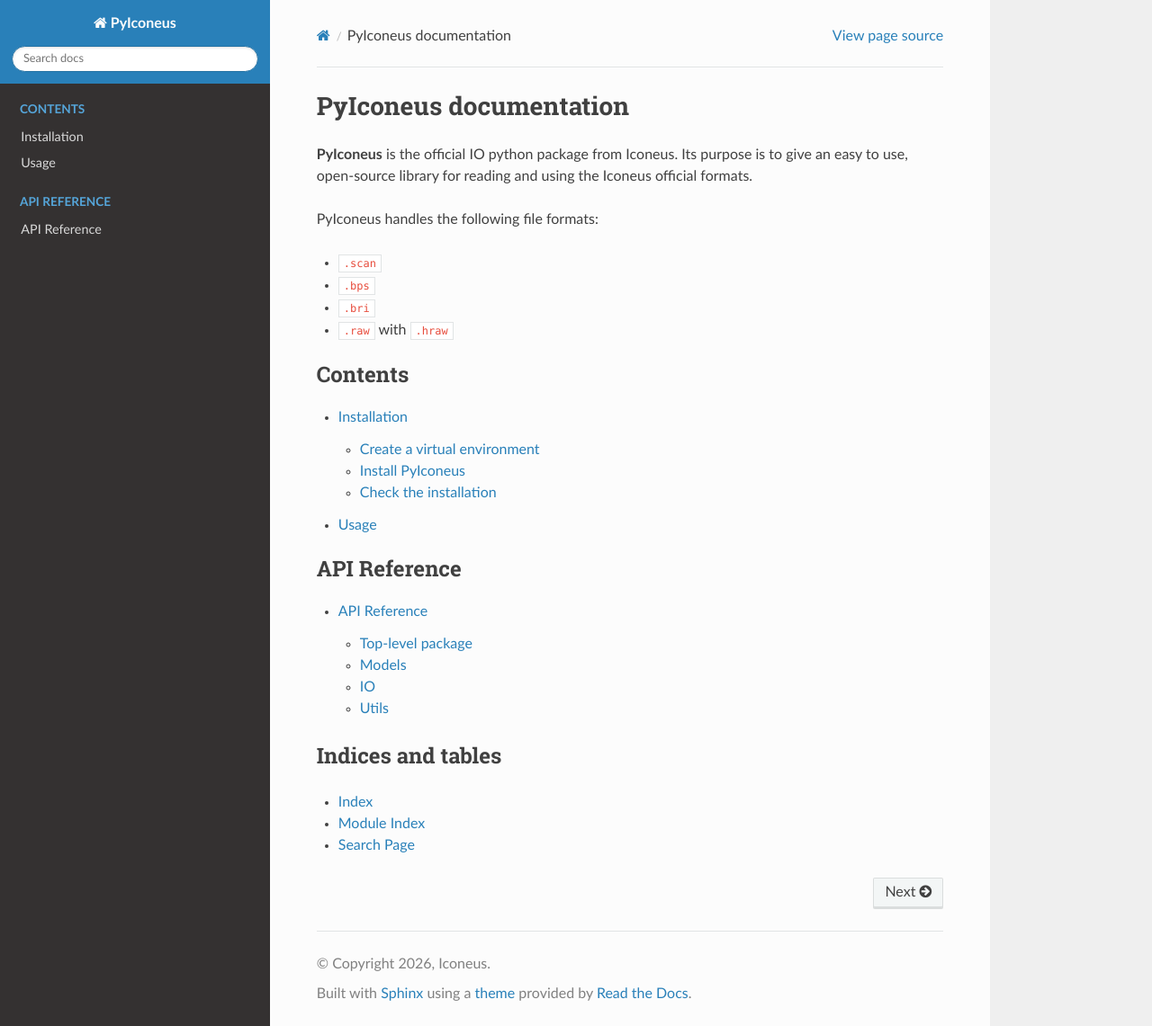
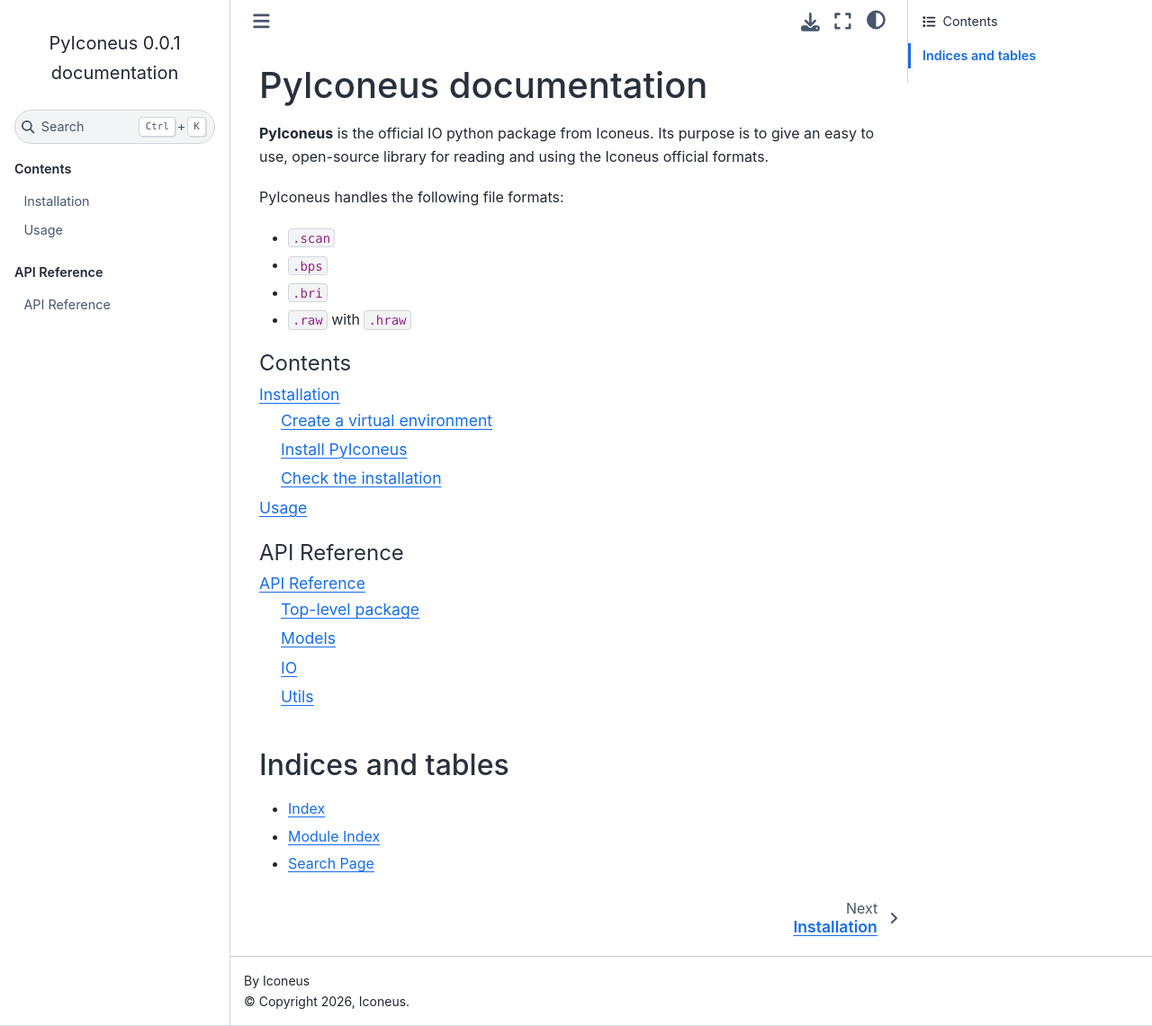
Before and after one commit to Iconeus/PyIconeus, a Sphinx documentation site: the page built from docs/index.rst, in a window 1280 px wide and 1141 px high. Shown: the whole window at 90% size. Built offline with Sphinx 7.4.7 and the Sphinx Book theme 1.1.4, drawn with Linux system fonts in a browser that asks for light colours.

Commit message:
Docs: theme change

```diff
--- a/docs/conf.py
+++ b/docs/conf.py
@@ -35,14 +35,10 @@
     "sphinx.ext.intersphinx",   # Link out to numpy/h5py/python documentation
 ]
 
-# Automatically generate the stub .rst files referenced by `autosummary`
-# directives (see docs/api.rst) instead of having to write them by hand.
+
 autosummary_generate = True
 autosummary_imported_members = False
-# `pyiconeus/__init__.py` re-exports only its public API via `__all__`; that
-# list must NOT be used to decide which *submodules* autosummary recurses
-# into, otherwise `models`/`utils` (imported as `pyiconeus.models.Scan` etc.,
-# not as bare packages) would be silently skipped from the API reference.
+
 autosummary_ignore_module_all = True
 
 autodoc_default_options = {
@@ -68,5 +64,5 @@
 # -- Options for HTML output ----------------------------------------------------
 # https://www.sphinx-doc.org/en/master/usage/configuration.html#options-for-html-output
 
-html_theme = "sphinx_rtd_theme"
+html_theme = "sphinx_book_theme"
 html_static_path = ["_static"]
```
